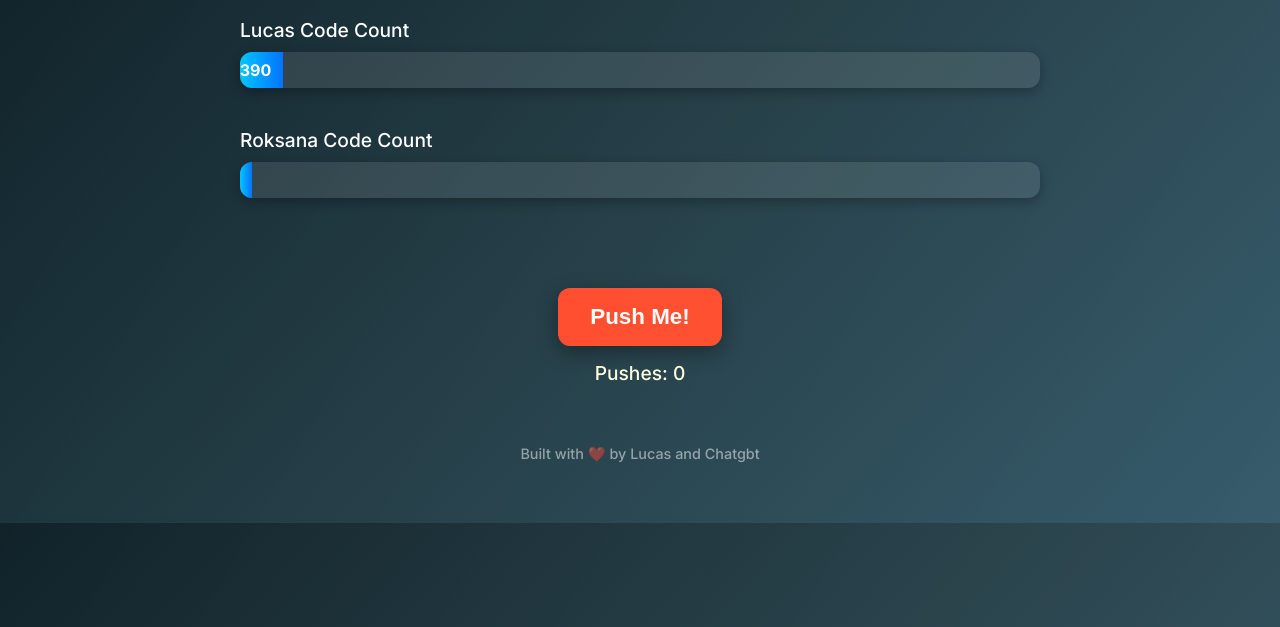
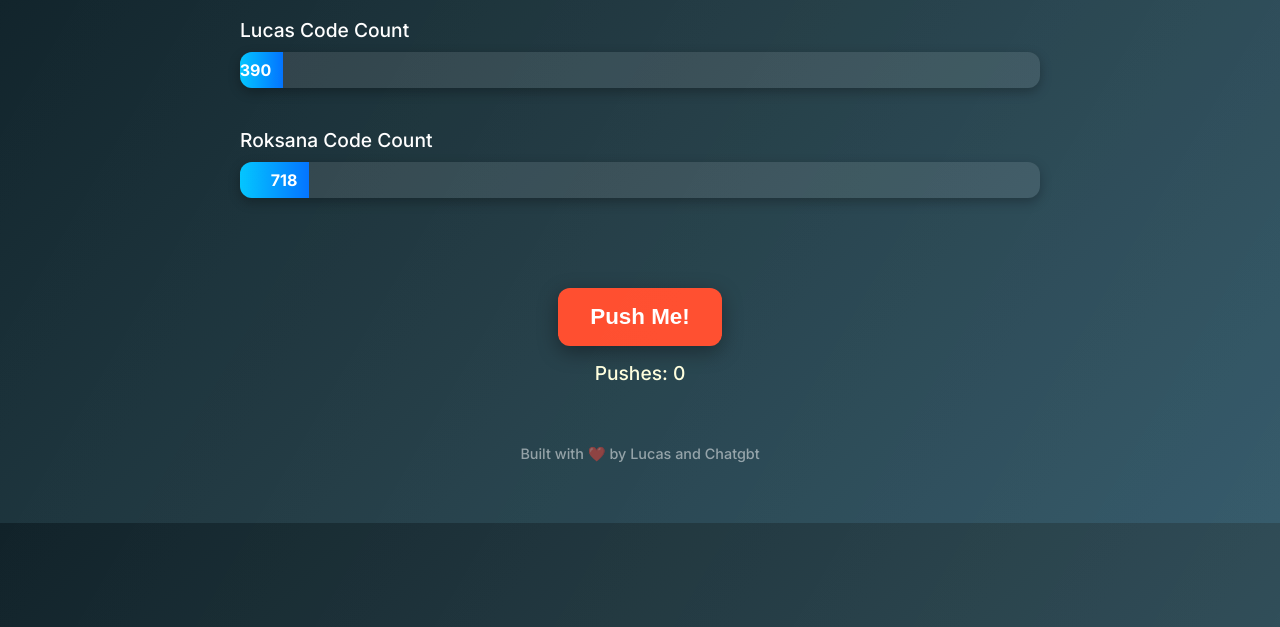
Before and after one commit to LucasSainsbury/code_counters, a plain HTML site: page index.html in a window 1280 px wide. Shown: the part 173-800 px from the top of the page. Drawn offline with Linux system fonts and the light colour scheme.

Commit message:
chores: Roksana is a champion engineer of measurement! you hahahahahaaaa..

```diff
--- a/index.html
+++ b/index.html
@@ -148,7 +148,7 @@
   <script>
     // ✅ MANUALLY UPDATE THESE COUNTS
     const counterA = 390;
-    const counterB = 0;
+    const counterB = 718;
 
     const maxValue = 10000;
 
```
